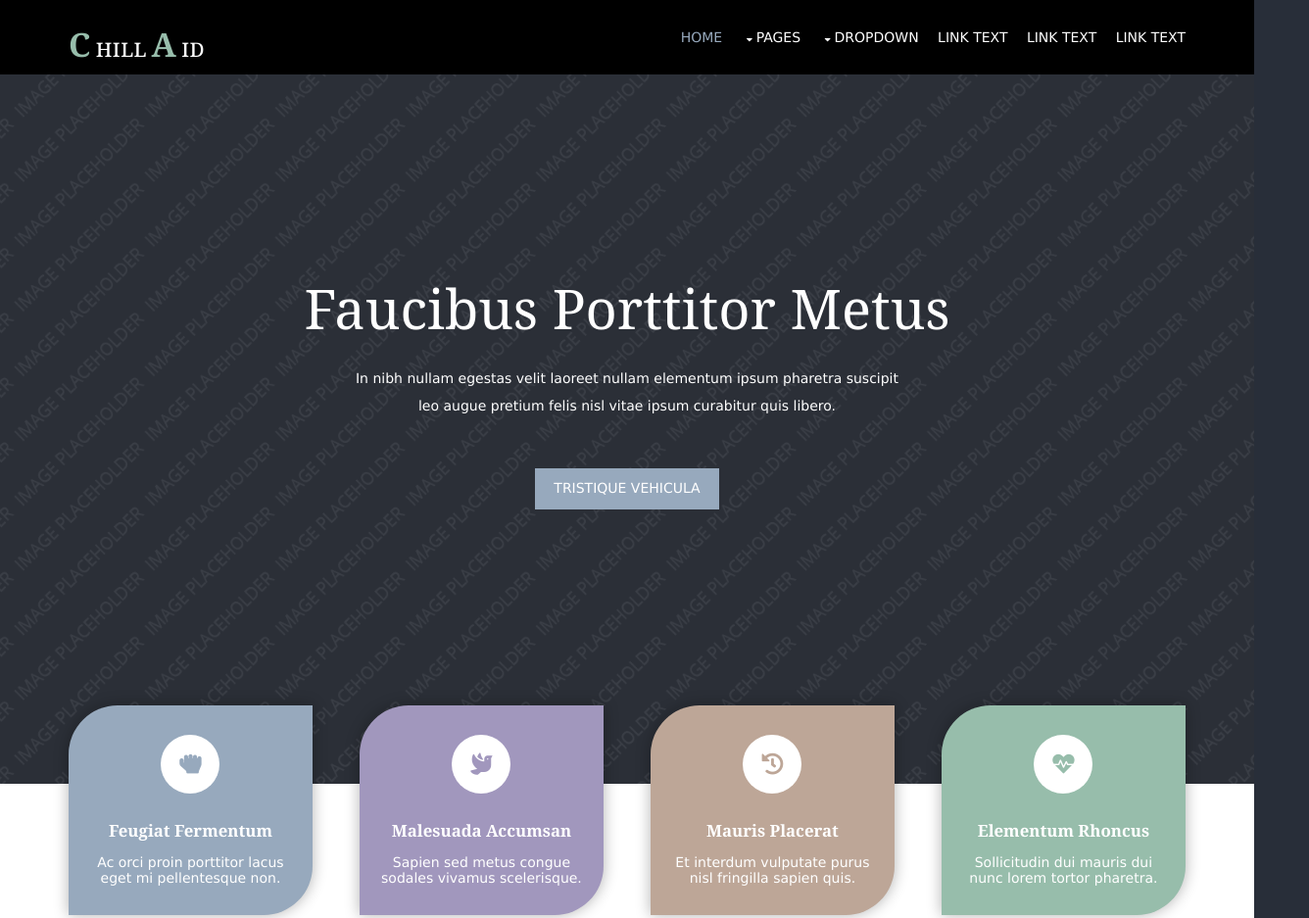
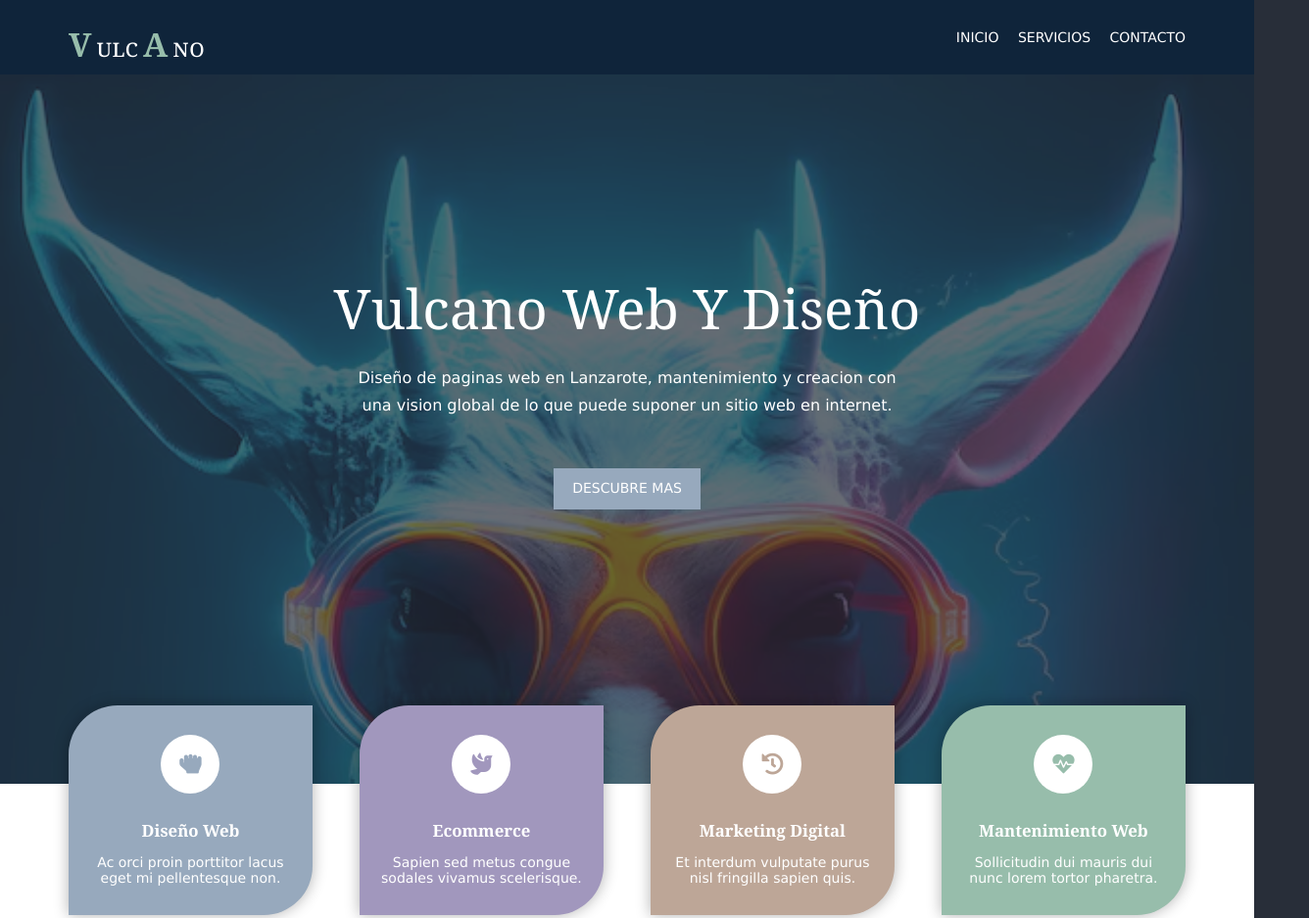
Before and after one commit to arturopfae/diseloweb, a plain HTML site: page index.html in a window 1280 px wide. Shown: the top 937 px of the page at 98% size, 1336 px wide, since content can reach past the window. Drawn offline with Linux system fonts and the light colour scheme.

Commit message:
version2

```diff
--- a/index.html
+++ b/index.html
@@ -23,14 +23,13 @@ Licence URI: https://www.os-templates.com/template-terms
   <header id="header" class="hoc clear">
     <div id="logo" class="fl_left">
       <!-- ################################################################################################ -->
-      <h1 class="logoname"><a href="index.html">Chill<span>a</span>id</a></h1>
+      <h1 class="logoname"><a href="index.html">Vulc<span>a</span>no</a></h1>
       <!-- ################################################################################################ -->
     </div>
     <nav id="mainav" class="fl_right">
       <!-- ################################################################################################ -->
       <ul class="clear">
-        <li class="active"><a href="index.html">Home</a></li>
-        <li><a class="drop" href="#">Pages</a>
+
           <ul>
             <li><a href="pages/gallery.html">Gallery</a></li>
             <li><a href="pages/full-width.html">Full Width</a></li>
@@ -40,7 +39,7 @@ Licence URI: https://www.os-templates.com/template-terms
             <li><a href="pages/font-icons.html">Font Icons</a></li>
           </ul>
         </li>
-        <li><a class="drop" href="#">Dropdown</a>
+
           <ul>
             <li><a href="#">Level 2</a></li>
             <li><a class="drop" href="#">Level 2 + Drop</a>
@@ -53,9 +52,9 @@ Licence URI: https://www.os-templates.com/template-terms
             <li><a href="#">Level 2</a></li>
           </ul>
         </li>
-        <li><a href="#">Link Text</a></li>
-        <li><a href="#">Link Text</a></li>
-        <li><a href="#">Link Text</a></li>
+        <li><a href="#">Inicio</a></li>
+        <li><a href="#">Servicios</a></li>
+        <li><a href="#">Contacto</a></li>
       </ul>
       <!-- ################################################################################################ -->
     </nav>
@@ -64,13 +63,13 @@ Licence URI: https://www.os-templates.com/template-terms
 <!-- ################################################################################################ -->
 <!-- ################################################################################################ -->
 <!-- ################################################################################################ -->
-<div class="bgded overlay" style="background-image:url('images/demo/backgrounds/01.png');">
+<div class="bgded overlay" style="background-image:url('images/demo/backgrounds/cabra.jpg');">
   <div id="pageintro" class="hoc clear">
     <!-- ################################################################################################ -->
     <article>
-      <h3 class="heading">Faucibus porttitor metus</h3>
-      <p>In nibh nullam egestas velit laoreet nullam elementum ipsum pharetra suscipit leo augue pretium felis nisl vitae ipsum curabitur quis libero.</p>
-      <footer><a class="btn" href="#">Tristique vehicula</a></footer>
+      <h3 class="heading">Vulcano Web y Diseño</h3>
+      <p>Diseño de paginas web en Lanzarote, mantenimiento y creacion con una vision global de lo que puede suponer un sitio web en internet.</p>
+      <footer><a class="btn" href="#">Descubre mas</a></footer>
     </article>
     <!-- ################################################################################################ -->
   </div>
@@ -86,25 +85,25 @@ Licence URI: https://www.os-templates.com/template-terms
       <ul class="nospace group btmspace-80 elements elements-four">
         <li class="one_quarter">
           <article><a href="#"><i class="fas fa-hand-rock"></i></a>
-            <h6 class="heading">Feugiat fermentum</h6>
+            <h6 class="heading">Diseño Web</h6>
             <p>Ac orci proin porttitor lacus eget mi pellentesque non.</p>
           </article>
         </li>
         <li class="one_quarter">
           <article><a href="#"><i class="fas fa-dove"></i></a>
-            <h6 class="heading">Malesuada accumsan</h6>
+            <h6 class="heading">Ecommerce</h6>
             <p>Sapien sed metus congue sodales vivamus scelerisque.</p>
           </article>
         </li>
         <li class="one_quarter">
           <article><a href="#"><i class="fas fa-history"></i></a>
-            <h6 class="heading">Mauris placerat</h6>
+            <h6 class="heading">Marketing Digital</h6>
             <p>Et interdum vulputate purus nisl fringilla sapien quis.</p>
           </article>
         </li>
         <li class="one_quarter">
           <article><a href="#"><i class="fas fa-heartbeat"></i></a>
-            <h6 class="heading">Elementum rhoncus</h6>
+            <h6 class="heading">Mantenimiento Web</h6>
             <p>Sollicitudin dui mauris dui nunc lorem tortor pharetra.</p>
           </article>
         </li>
--- a/layout/styles/layout.css
+++ b/layout/styles/layout.css
@@ -34,7 +34,7 @@ File: Layout CSS
 #pageintro{padding:200px 0 280px;}/* 280px => 80px for #introblocks negative margin */
 
 #pageintro article, #pageintro article p{display:block; max-width:75%; margin:0 auto; text-align:center;}
-#pageintro article p{max-width:65%; line-height:2rem;}
+#pageintro article p{max-width:65%; line-height:2rem; font-size: 16px;}
 #pageintro .heading{margin-bottom:20px; font-size:4rem;}
 #pageintro footer{margin-top:50px;}
 
@@ -335,7 +335,7 @@ input:focus, textarea:focus, *:required:focus{border-color:#97A9BD !important;}
 
 /* Rows */
 .row0, .row0 a{}
-.row1{color:#FFFFFF; background-color:#000000;}
+.row1{color:#FFFFFF; background-color:#0f243a;}
 .row2{color:#474747; background-color:#F4F4F4;}
 .row3{color:#474747; background-color:#FFFFFF;}
 .row4{color:#A5A6AA; background-color:#000000;}
```
Also changed, not shown: images/demo/backgrounds/cabra.jpg (added), images/demo/backgrounds/risco.jpg (added).
